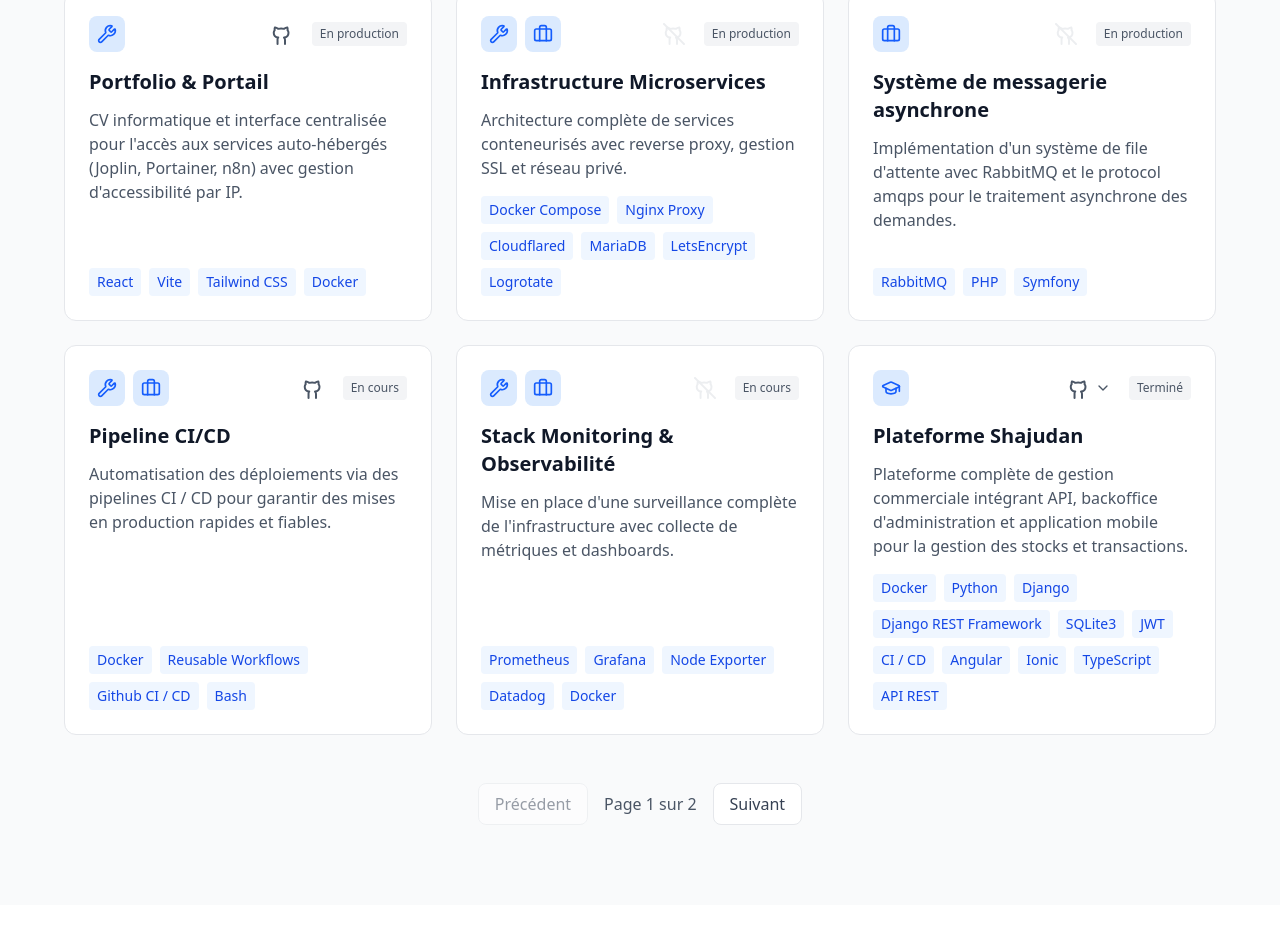
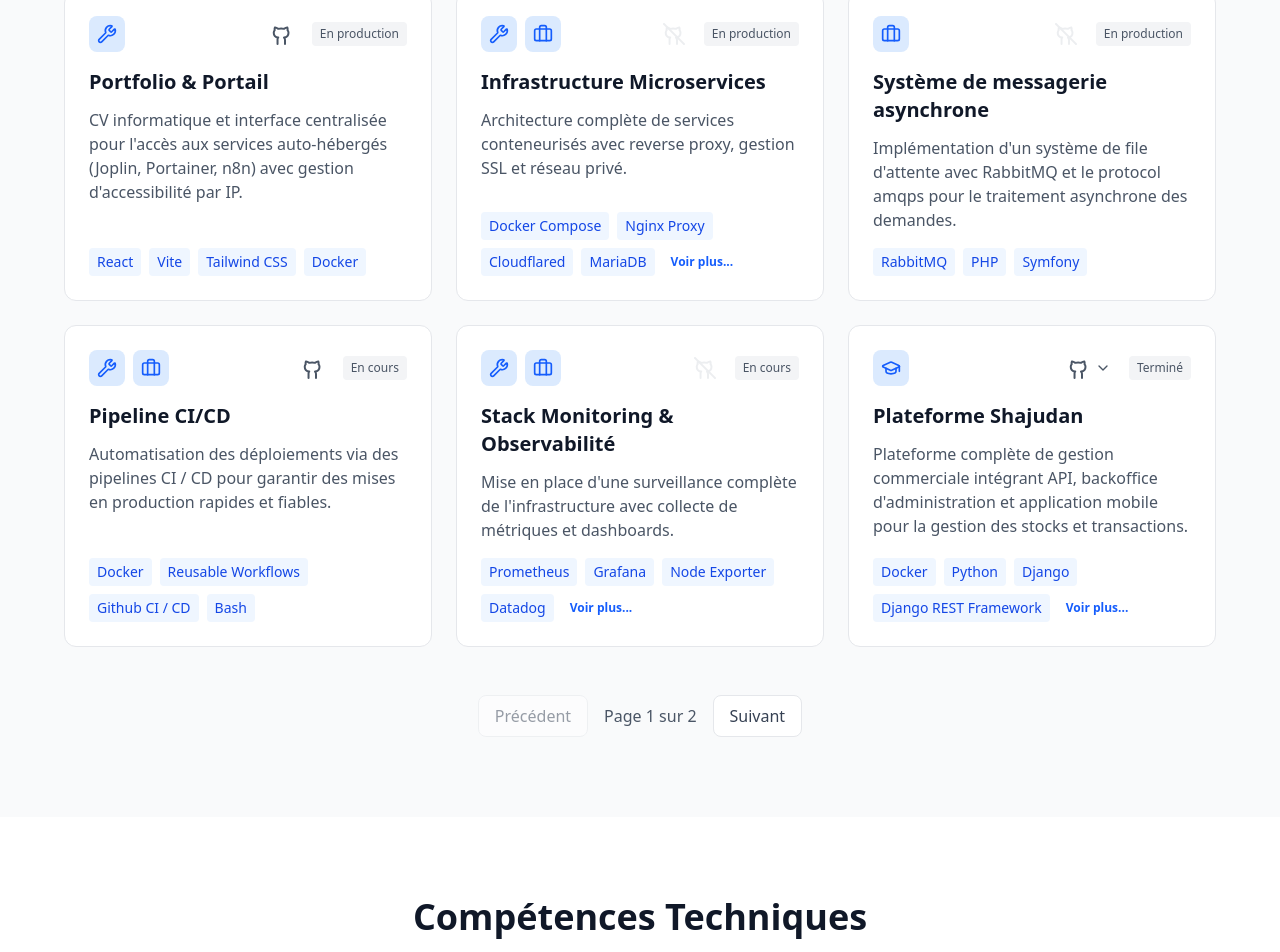
Before and after one commit to Skuskusku13/portfolio, a React (Vite) app: page / in a window 1280 px wide. Shown: the part 1802-2754 px from the top of the page. Built offline with nearby package versions, Linux system fonts and the light colour scheme.

Commit message:
add "voir plus" if > 4 tags.

```diff
--- a/src/components/Projects.tsx
+++ b/src/components/Projects.tsx
@@ -7,6 +7,7 @@ import type { Project } from '../types';
 
 const ProjectCard = ({ project }: { project: Project }) => {
   const [isDropdownOpen, setIsDropdownOpen] = useState(false);
+  const [showAllTags, setShowAllTags] = useState(false);
   const dropdownRef = useRef<HTMLDivElement>(null);
 
   // Close dropdown when clicking outside
@@ -21,6 +22,10 @@ const ProjectCard = ({ project }: { project: Project }) => {
   }, []);
 
   const hasGithubLinks = project.githubLinks && project.githubLinks.length > 0;
+
+  const MAX_TAGS = 4;
+  const hasMoreTags = project.tech.length > MAX_TAGS;
+  const displayedTags = showAllTags ? project.tech : project.tech.slice(0, MAX_TAGS);
 
   return (
     <div className="bg-white dark:bg-gray-900 border border-gray-200 dark:border-gray-800 rounded-xl p-6 hover:shadow-lg dark:hover:shadow-blue-900/10 transition duration-300 flex flex-col h-full">
@@ -90,13 +95,23 @@ const ProjectCard = ({ project }: { project: Project }) => {
         </div>
       </div>
       <h3 className="text-xl font-bold mb-3 text-gray-900 dark:text-white">{project.title}</h3>
-      <p className="text-gray-600 dark:text-gray-400 mb-4 grow">{project.description}</p>
-      <div className="flex flex-wrap gap-2 mt-auto">
-        {project.tech.map((tech, i) => (
-          <span key={i} className="px-2 py-1 bg-blue-50 dark:bg-blue-900/20 text-blue-700 dark:text-blue-300 rounded text-sm">
-            {tech}
-          </span>
-        ))}
+      <p className="text-gray-600 dark:text-gray-400 mb-4 flex-grow">{project.description}</p>
+      <div className="mt-auto">
+        <div className="flex flex-wrap gap-2">
+          {displayedTags.map((tech, i) => (
+            <span key={i} className="px-2 py-1 bg-blue-50 dark:bg-blue-900/20 text-blue-700 dark:text-blue-300 rounded text-sm">
+              {tech}
+            </span>
+          ))}
+          {hasMoreTags && (
+            <button
+              onClick={() => setShowAllTags(!showAllTags)}
+              className="px-2 py-1 text-xs font-semibold text-blue-600 dark:text-blue-400 hover:underline focus:outline-none"
+            >
+              {showAllTags ? "Voir moins" : "Voir plus..."}
+            </button>
+          )}
+        </div>
       </div>
     </div>
   );
--- a/src/data/index.ts
+++ b/src/data/index.ts
@@ -125,12 +125,12 @@ export const projects: Project[] = [
   {
     title: "API REST avec Spring Boot",
     category: ["pro", "formation"],
-    description: "Développement d'une API et gestion de données",
-    tech: ["Java", "Spring Boot", "MariaDB"],
+    description: "Développement d'une API et gestion de données, et affichage de ces données en front.",
+    tech: ["Java", "Spring Boot", "MariaDB", "Angular"],
     status: "Terminé",
     githubLinks: [
-      { label: "Angular & SpringBoot", url: "https://github.com/Skuskusku13/SpringAngularRest" },
-      { label: "", url: "" }
+      { label: "Front (Angular)", url: "https://github.com/Skuskusku13/SpringAngularRest/tree/main/frontRestProject" },
+      { label: "Back (Spring Boot)", url: "https://github.com/Skuskusku13/SpringAngularRest/tree/main/myRestProject" },
     ]
   },
   {
```
